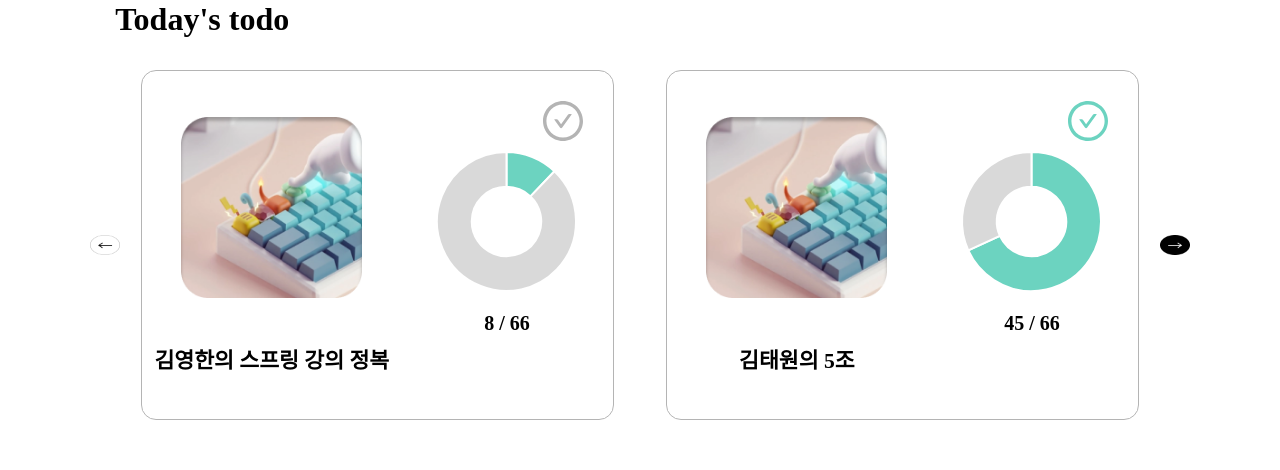
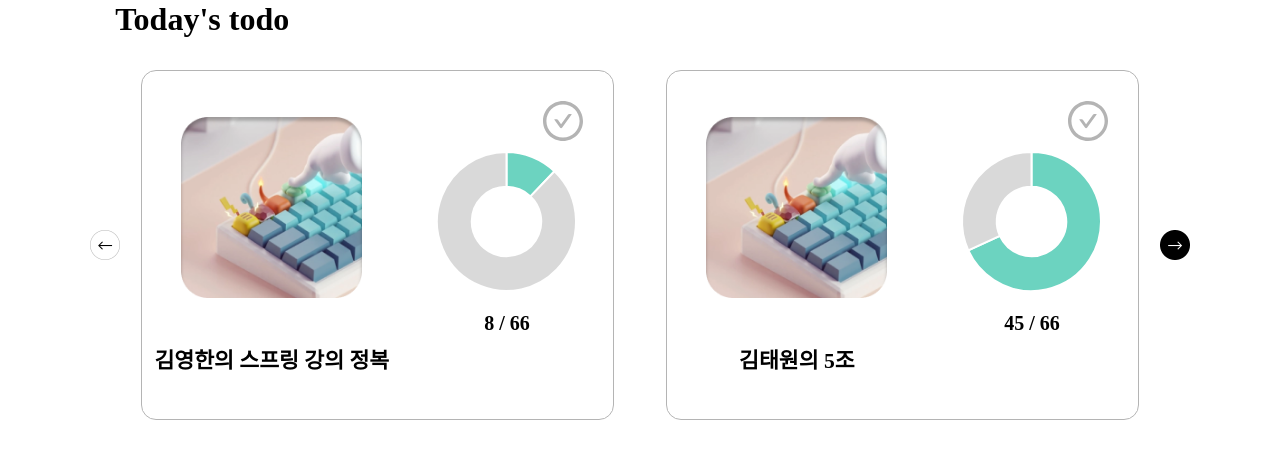
Before and after one commit to predictyson/66days, a React (Vite) app in the folder frontend/: page / in a window 1280 px wide. Shown: the part 667-1137 px from the top of the page. Built offline with nearby package versions, Linux system fonts and the light colour scheme; a web font is replaced by a local one.

Commit message:
fe/feat: main page todo modal

```diff
--- a/frontend/src/components/main/Todo.tsx
+++ b/frontend/src/components/main/Todo.tsx
@@ -1,36 +1,19 @@
 import styled from "styled-components";
-import { theme } from "../../styles/theme";
-import Algo from "../../assets/landing/algoBox.png";
 // import Blog from "../../assets/landing/blogBox.png";
 import PrevArrow from "../../assets/main/PrevArrow.png";
 import NextArrow from "../../assets/main/NextArrow.png";
-import Chart from "./Chart";
-import {
-  CheckCircleOutlined,
-  LeftOutlined,
-  RightOutlined,
-} from "@ant-design/icons";
 import { ChallengeData } from "../../types/main";
 // slider
 import "slick-carousel/slick/slick.css";
 import "slick-carousel/slick/slick-theme.css";
 import Slider from "react-slick";
+import TodoItem from "./TodoItem";
 
 interface IProps {
   challenges: ChallengeData[];
 }
 
 export default function Todo({ challenges }: IProps) {
-  function countDays(startDate: string): number {
-    const oneDay = 24 * 60 * 60 * 1000; // 1일을 밀리초로 계산
-    const startDateTime = new Date(startDate).getTime(); // 시작일을 밀리초로 변환
-    const todayDateTime = new Date().getTime(); // 현w재 시간을 밀리초로 변환
-    const diffDays = Math.round(
-      Math.abs((todayDateTime - startDateTime) / oneDay)
-    ); // 날짜 차이 계산
-    return diffDays;
-  }
-
   const settings = {
     centerMode: false,
     dots: false,
@@ -38,8 +21,8 @@ export default function Todo({ challenges }: IProps) {
     slidesToShow: 2,
     slidesToScroll: 2,
     arrows: true,
-    prevArrow: <img src={PrevArrow} style={{ width: "5rem" }} />,
-    nextArrow: <img className="arrow" src={NextArrow} />,
+    prevArrow: <img src={PrevArrow} />,
+    nextArrow: <img src={NextArrow} />,
     responsive: [
       {
         breakpoint: 1200,
@@ -51,25 +34,14 @@ export default function Todo({ challenges }: IProps) {
       },
     ],
   };
+
   return (
     <Container>
       <Title>Today's todo</Title>
       <TodoContianer>
         <Slider {...settings}>
           {challenges.map((challenge, idx) => {
-            return (
-              <TodoBox key={idx}>
-                <div className="left">
-                  <img src={Algo} alt="algo" />
-                  <div className="title">{challenge.name}</div>
-                </div>
-                <div className="right">
-                  {challenge.status ? <CustomChecked /> : <CustomUnChecked />}
-                  <Chart x={countDays(challenge.startDate)} />
-                  <p>{countDays(challenge.startDate)} / 66</p>
-                </div>
-              </TodoBox>
-            );
+            return <TodoItem key={idx} challenge={challenge} />;
           })}
         </Slider>
       </TodoContianer>
@@ -77,21 +49,6 @@ export default function Todo({ challenges }: IProps) {
   );
 }
 
-const CustomChecked = styled(CheckCircleOutlined)`
-  font-size: 4rem;
-  color: ${theme.colors.mint};
-  cursor: pointer;
-  display: flex;
-  justify-content: flex-end;
-`;
-
-const CustomUnChecked = styled(CheckCircleOutlined)`
-  font-size: 4rem;
-  color: ${theme.colors.gray400};
-  cursor: pointer;
-  display: flex;
-  justify-content: flex-end;
-`;
 const Container = styled.div`
   width: 100%;
   display: flex;
@@ -101,18 +58,12 @@ const Container = styled.div`
   flex-direction: column;
   .slick-prev {
     width: 3rem;
+    height: 3rem;
   }
   .slick-next {
     width: 3rem;
+    height: 3rem;
   }
-
-  /* .slick-slide {
-    border: solid 2px blue;
-    height: 40rem;
-    align-items: center;
-    /* margin: auto 0; */
-  /* display: flex; */
-  /* align-items: center; */
 `;
 
 const Title = styled.div`
@@ -123,51 +74,3 @@ const TodoContianer = styled.div`
   /* display: flex; */
   margin-top: 3.2rem;
 `;
-
-const TodoBox = styled.div`
-  width: 90% !important;
-  height: 35rem;
-  border: solid 1px ${theme.colors.gray400};
-  border-radius: 15px;
-  margin: 0 auto !important;
-  display: flex !important;
-  justify-content: space-between;
-  cursor: pointer;
-
-  /* transition: transform 0.3s ease-in-out;
-  cursor: pointer;
-  &:hover {
-    transform: scale(1.01);
-  } */
-  img {
-    width: 70%;
-    display: flex;
-    margin: auto 0;
-  }
-  .left {
-    width: 55%;
-    display: flex;
-    align-items: center;
-    flex-direction: column;
-    font-size: 2.4rem;
-    font-weight: ${theme.fontWeight.semibold};
-  }
-  .title {
-    font-size: 90%;
-    text-align: center;
-    display: flex;
-    margin: 0 auto;
-    margin-bottom: auto;
-    white-space: nowrap;
-    text-overflow: ellipsis;
-  }
-  .right {
-    width: 45%;
-    padding: 3rem;
-    p {
-      font-size: 2rem;
-      text-align: center;
-      font-weight: bold;
-    }
-  }
-`;
--- /dev/null
+++ b/frontend/src/components/main/TodoItem.tsx
@@ -0,0 +1,191 @@
+import styled from "styled-components";
+import { theme } from "../../styles/theme";
+import Algo from "../../assets/landing/algoBox.png";
+import { ChallengeData } from "../../types/main";
+import Chart from "./Chart";
+import { CheckCircleOutlined } from "@ant-design/icons";
+import { useState } from "react";
+import { Modal } from "antd";
+interface IProps {
+  challenge: ChallengeData;
+}
+export default function TodoItem({ challenge }: IProps) {
+  function countDays(startDate: string): number {
+    const oneDay = 24 * 60 * 60 * 1000;
+    const startDateTime = new Date(startDate).getTime();
+    const todayDateTime = new Date().getTime();
+    const diffDays = Math.round(
+      Math.abs((todayDateTime - startDateTime) / oneDay)
+    );
+    return diffDays;
+  }
+  const [isModalOpen, setIsModalOpen] = useState(false);
+  const [check, setCheck] = useState<boolean>(false);
+  const handleOk = () => {
+    setIsModalOpen(false);
+    setCheck(true);
+  };
+
+  const handleCancel = () => {
+    setIsModalOpen(false);
+  };
+  const showModal = () => {
+    setIsModalOpen(true);
+  };
+
+  return (
+    <Container>
+      <div className="left">
+        <img src={Algo} alt="algo" />
+        <div className="title">{challenge.name}</div>
+      </div>
+      <div className="right">
+        {check ? <CustomChecked /> : <CustomUnChecked onClick={showModal} />}
+        <Chart x={countDays(challenge.startDate)} />
+        <p>{countDays(challenge.startDate)} / 66</p>
+      </div>
+      <CustomModal open={isModalOpen}>
+        dddd
+        <ModalButtonWrapper>
+          <button className="ok" onClick={handleOk}>
+            예
+          </button>
+          <button className="no" onClick={handleCancel}>
+            아니요
+          </button>
+        </ModalButtonWrapper>
+      </CustomModal>
+    </Container>
+  );
+}
+const CustomModal = styled(Modal)`
+  svg {
+    display: none;
+  }
+  .ant-modal-content {
+    height: 48rem;
+    display: flex;
+    text-align: center;
+    flex-direction: column;
+  }
+  .modal-title {
+    margin-top: 10.3rem;
+    font-size: 3.2rem;
+    font-weight: bold;
+  }
+
+  .modal-sub {
+    margin-top: 3rem;
+    font-size: 2.4rem;
+    font-weight: ${theme.fontWeight.semibold};
+  }
+  .modal-warning {
+    margin-top: 2rem;
+    font-size: 1.6rem;
+    color: #ff4a4a;
+    font-weight: ${theme.fontWeight.semibold};
+  }
+  .ant-modal-footer {
+    background-color: green;
+    width: 70%;
+    margin: 4.8rem auto;
+    button {
+      display: none;
+    }
+  }
+`;
+
+const ModalButtonWrapper = styled.div`
+  width: 75%;
+  display: flex;
+  justify-content: space-between;
+  margin: 4.9rem auto;
+  button {
+    width: 16rem;
+    height: 4.8rem;
+    border-radius: 10px;
+    display: flex;
+    justify-content: center;
+    align-items: center;
+    cursor: pointer;
+    font-weight: bold;
+    font-size: 2rem;
+    color: white;
+    border: none;
+  }
+
+  .ok {
+    background-color: ${theme.colors.lightred};
+    &:hover {
+      border: solid 3px ${theme.colors.lightred};
+      color: ${theme.colors.lightred};
+      background-color: white;
+    }
+  }
+  .no {
+    background-color: ${theme.colors.lightblue};
+    &:hover {
+      border: solid 3px ${theme.colors.lightblue};
+      color: ${theme.colors.lightblue};
+      background-color: white;
+    }
+  }
+`;
+
+const Container = styled.div`
+  width: 90% !important;
+  height: 35rem;
+  border: solid 1px ${theme.colors.gray400};
+  border-radius: 15px;
+  margin: 0 auto !important;
+  display: flex !important;
+  justify-content: space-between;
+  cursor: pointer;
+
+  img {
+    width: 70%;
+    display: flex;
+    margin: auto 0;
+  }
+  .left {
+    width: 55%;
+    display: flex;
+    align-items: center;
+    flex-direction: column;
+    font-size: 2.4rem;
+    font-weight: ${theme.fontWeight.semibold};
+  }
+  .title {
+    font-size: 90%;
+    text-align: center;
+    display: flex;
+    margin: 0 auto;
+    margin-bottom: auto;
+    white-space: nowrap;
+    text-overflow: ellipsis;
+  }
+  .right {
+    width: 45%;
+    padding: 3rem;
+    p {
+      font-size: 2rem;
+      text-align: center;
+      font-weight: bold;
+    }
+  }
+`;
+const CustomChecked = styled(CheckCircleOutlined)`
+  font-size: 4rem;
+  color: ${theme.colors.mint};
+  cursor: pointer;
+  display: flex;
+  justify-content: flex-end;
+`;
+
+const CustomUnChecked = styled(CheckCircleOutlined)`
+  font-size: 4rem;
+  color: ${theme.colors.gray400};
+  cursor: pointer;
+  display: flex;
+  justify-content: flex-end;
+`;
--- a/frontend/src/components/search/GroupItem.tsx
+++ b/frontend/src/components/search/GroupItem.tsx
@@ -295,28 +295,3 @@ const CategoryItem = styled.div<CategoryItemProps>`
   border: solid 2px ${(props) => props.color};
   border-radius: 10px;
 `;
-
-const DUMMY = ["알고리즘", "블로그"];
-const CATEGORY = [
-  {
-    title: "알고리즘",
-    color: "#6CD3C0",
-  },
-  {
-    title: "CS",
-    color: "#FBA9D6",
-  },
-  {
-    title: "블로그",
-    color: "#F37F3A",
-  },
-  {
-    title: "강의 시청",
-    color: "#B8A9FB",
-  },
-  {
-    title: "개발 서적",
-    color:
-      "#FF8383                                                                                                                                      ",
-  },
-];
```
